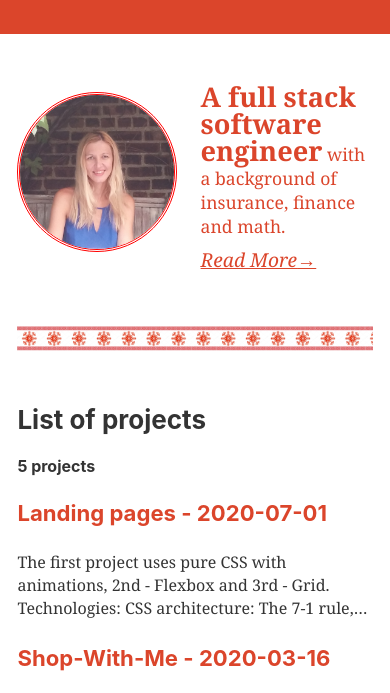
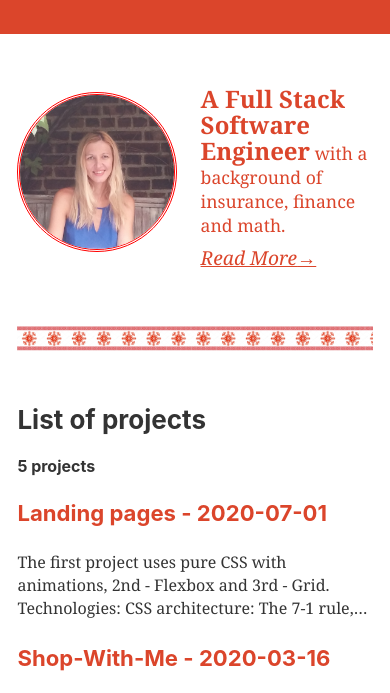
Before and after one commit to Svetanek/gatsby-blog, a Gatsby site: page / in a window 390 px wide. Shown: the part 93-786 px from the top of the page. Built offline with nearby package versions, Linux system fonts and the light colour scheme; Gatsby itself is replaced by a stand-in of ours.

Commit message:
responsive design added

```diff
--- a/src/components/about.js
+++ b/src/components/about.js
@@ -11,7 +11,7 @@ const About = () => (
     </div>
     <section id="profile-text">
       <div>
-        <span id="profile-text-large">A full stack software engineer</span> with
+        <span id="profile-text-large">A Full Stack Software Engineer</span> with
         a background of insurance, finance and math.
       </div>
       <div id="profile-text-link">
--- a/src/components/components.css
+++ b/src/components/components.css
@@ -7,13 +7,6 @@
   padding: 1.45rem 1.45rem;
   height: 15vh;
   width: 100vw;
-}
-@media only screen and (max-width: 700px) {
-  #header {
-    font-size: 75%;
-    display: flex;
-    padding: 1rem 1rem;
-  }
 }
 
 #header-nav {
@@ -30,6 +23,11 @@
 }
 
 @media only screen and (max-width: 600px) {
+  #header {
+    font-size: 75%;
+    display: flex;
+    padding: 1rem 1rem;
+  }
   #header-title,
   header-title-link {
     margin-left: 3rem;
@@ -68,8 +66,8 @@
 }
 
 #profile-text-large {
-  font-size: 2.5rem;
-  font-weight: 300;
+  font-size: 2.7rem;
+  font-weight: bolder;
   margin-bottom: 2.5rem;
   text-decoration: wavy;
   font-weight: 400;
@@ -84,14 +82,14 @@
   font-style: italic;
 }
 
-@media only screen and (max-width: 600px) {
+@media only screen and (max-width: 700px) {
   #profile-text {
     font-size: 1.1rem;
     line-height: 1.5rem;
     align-self: center;
   }
   #profile-text-large {
-    font-size: 1.7rem;
+    font-size: 1.5rem;
     margin-bottom: 1.5rem;
     font-weight: 600;
   }
--- a/src/components/layout.css
+++ b/src/components/layout.css
@@ -590,7 +590,7 @@ pre tt:before,
 pre tt:after {
   content: "";
 }
-@media only screen and (max-width: 480px) {
+@media only screen and (max-width: 600px) {
   html {
     font-size: 100%;
   }
--- a/src/pages/about-page.js
+++ b/src/pages/about-page.js
@@ -9,7 +9,7 @@ const AboutPage = () => (
     <SEO title="About Page" />
     <h1>About Me</h1>
     <p>
-      I'm a software engineer with a background in insurance, finance and math.
+      I'm a Software Engineer with a background in nsurance, finance and math.
       At one point of my life I wanted to pursue an actuarial path and passed
       first 2 exams, Probability and Financial Mathematics. And while working as
       a financial advisor required to be in trend{" "}
```
